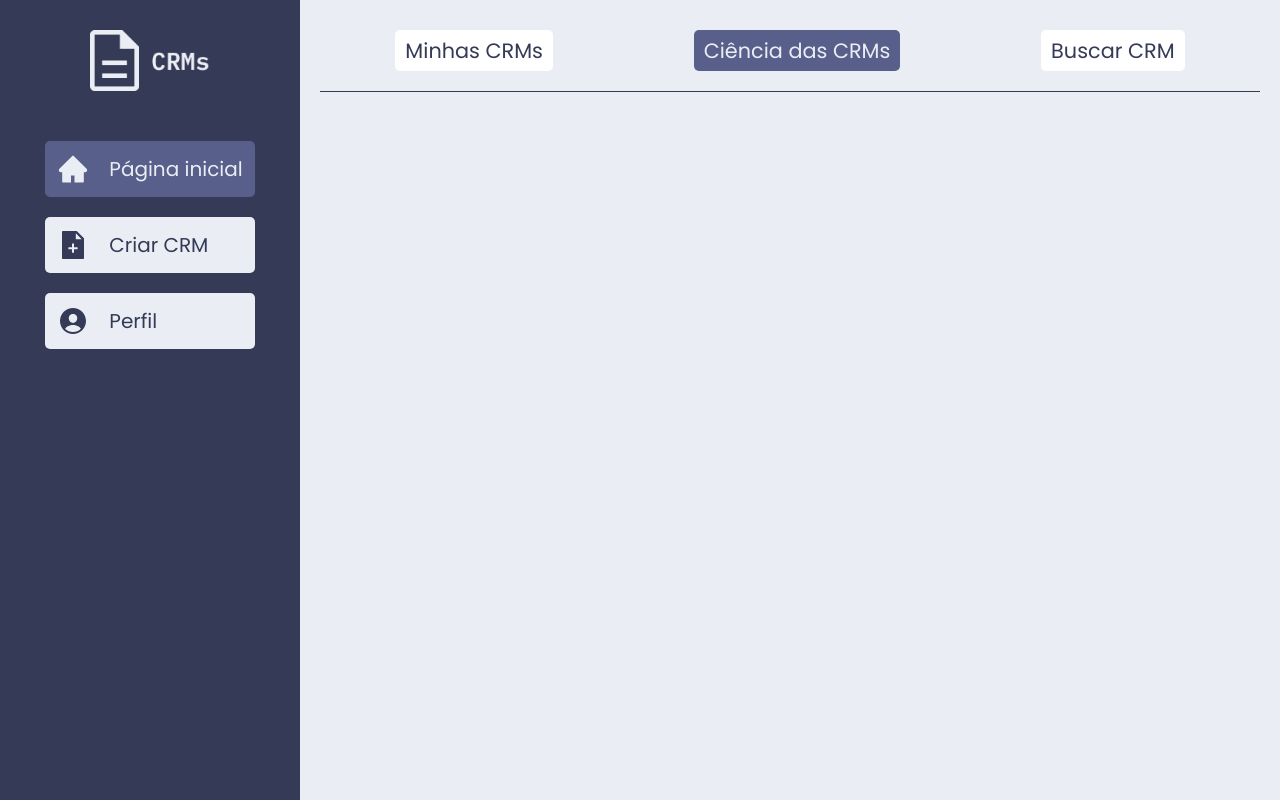
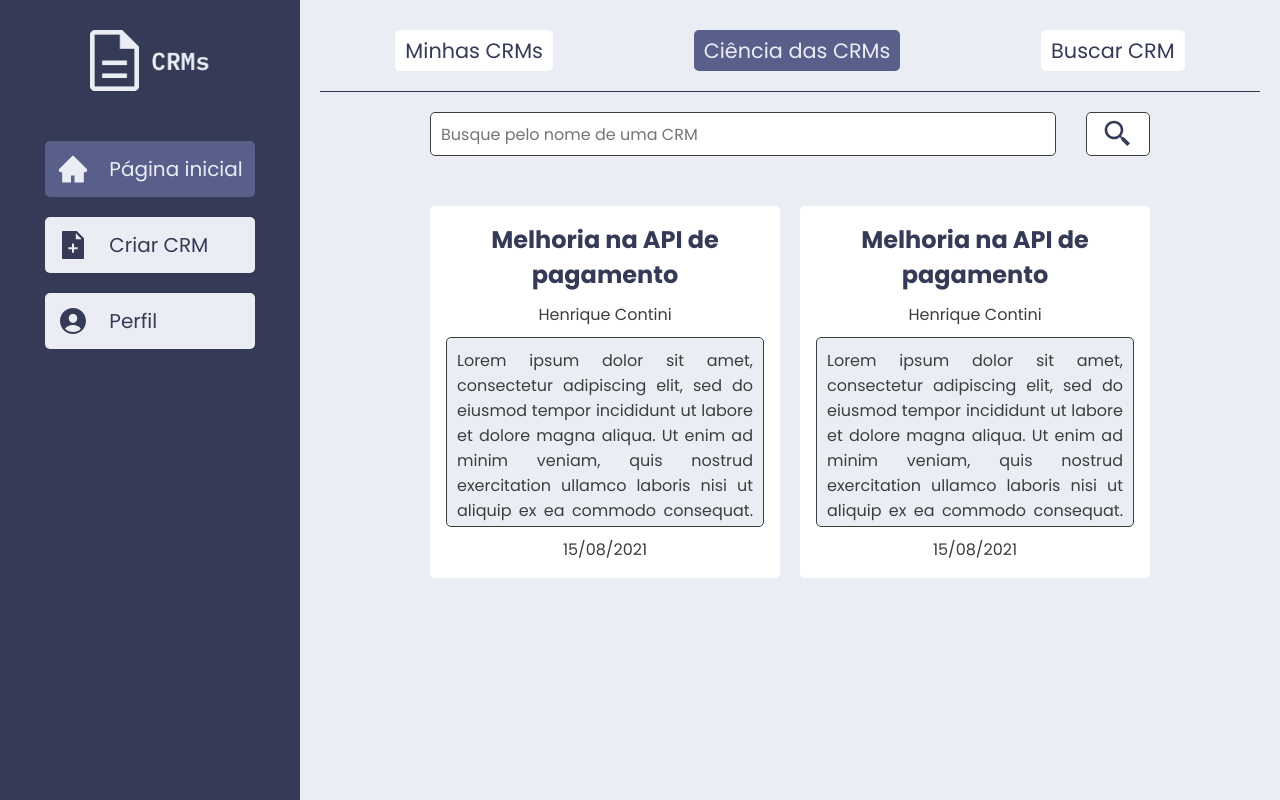
Before and after one commit to HenriqueContini/CRM, a React (Vite) app: page /home in a window 1280 px wide. Both pictures are taken after a click on the button "Ciência das CRMs". Built offline with nearby package versions, Linux system fonts and the light colour scheme.

Commit message:
AwareCRM

```diff
--- /dev/null
+++ b/src/components/AwareCRM.css
@@ -0,0 +1,50 @@
+.awarecrm-section {
+    padding: 20px;
+    display: flex;
+    flex-direction: column;
+    align-items: center;
+}
+
+.awarecrm-form {
+    display: flex;
+    flex-direction: row;
+    justify-content: space-between;
+    width: 80%;
+    column-gap: 30px;
+}
+
+.awarecrm-form-input, .awarecrm-form-button {
+    background-color: var(--white);
+    border: 1px solid var(--black);
+    border-radius: 5px;
+    padding: 5px 10px;
+    font-size: 1rem;
+    width: 100%;
+    outline-color: var(--dark-blue);
+
+    font-weight: 400;
+    color: var(--black);
+}
+
+.awarecrm-form-button {
+    width: 70px;
+    font-size: 2rem;
+    display: flex;
+    justify-content: center;
+    color: var(--dark-blue);
+    cursor: pointer;
+    transition: .6s;
+}
+
+.awarecrm-form-button:hover {
+    color: var(--blue);
+}
+
+.awarecrm-cards {
+    display: flex;
+    flex-direction: row;
+    flex-wrap: wrap;
+    gap: 20px;
+    margin-top: 50px;
+    justify-content: space-around;
+}
--- /dev/null
+++ b/src/components/AwareCRM.jsx
@@ -0,0 +1,21 @@
+import CardCRM from './CardCRM';
+import { BiSearchAlt2 } from 'react-icons/bi'
+import './AwareCRM.css';
+
+const AwareCRM = () => {
+    return (
+        <section className='awarecrm-section'>
+            <form className='awarecrm-form'>
+                <input className='awarecrm-form-input' type="text" placeholder='Busque pelo nome de uma CRM' />
+                <button className='awarecrm-form-button' type='submit'><BiSearchAlt2 /></button>
+            </form>
+
+            <div className='awarecrm-cards'>
+                <CardCRM />
+                <CardCRM />
+            </div>
+        </section>
+    )
+}
+
+export default AwareCRM;
--- a/src/pages/Home.jsx
+++ b/src/pages/Home.jsx
@@ -1,4 +1,5 @@
 import { useState } from 'react';
+import AwareCRM from '../components/AwareCRM';
 import UserCRM from '../components/UserCRM';
 import './Home.css';
 
@@ -14,6 +15,7 @@ const Home = () => {
             </nav>
 
             {content === 'userCRM' && <UserCRM />}
+            {content === 'awareCRM' && <AwareCRM />}
         </section>
     );
 }
```
